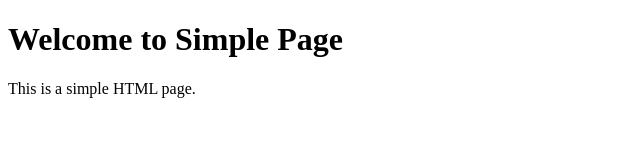
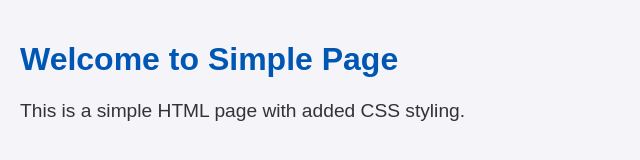
Before and after one commit to davisjoe112/simple-page-demo, a plain HTML site: page index.html in a window 1280 px wide. Shown: the whole page, without its empty margins (0-640 px from the left). Drawn offline with Linux system fonts and the light colour scheme.

Commit message:
Add CSS styling to HTML file

```diff
--- a/index.html
+++ b/index.html
@@ -4,9 +4,24 @@
     <meta charset="UTF-8">
     <meta name="viewport" content="width=device-width, initial-scale=1.0">
     <title>Simple Page</title>
+    <style>
+        body {
+            font-family: Arial, sans-serif;
+            background-color: #f4f4f9;
+            color: #333;
+            margin: 0;
+            padding: 20px;
+        }
+        h1 {
+            color: #0056b3;
+        }
+        p {
+            font-size: 1.2em;
+        }
+    </style>
 </head>
 <body>
     <h1>Welcome to Simple Page</h1>
-    <p>This is a simple HTML page.</p>
+    <p>This is a simple HTML page with added CSS styling.</p>
 </body>
 </html>
```
